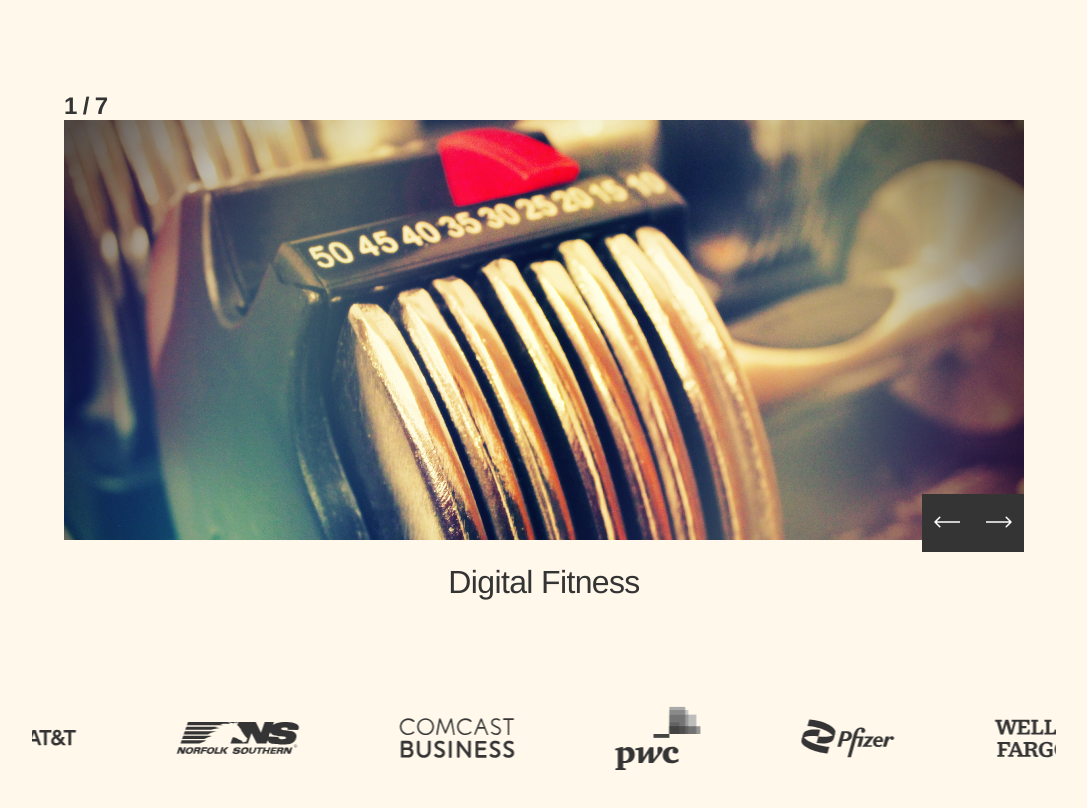
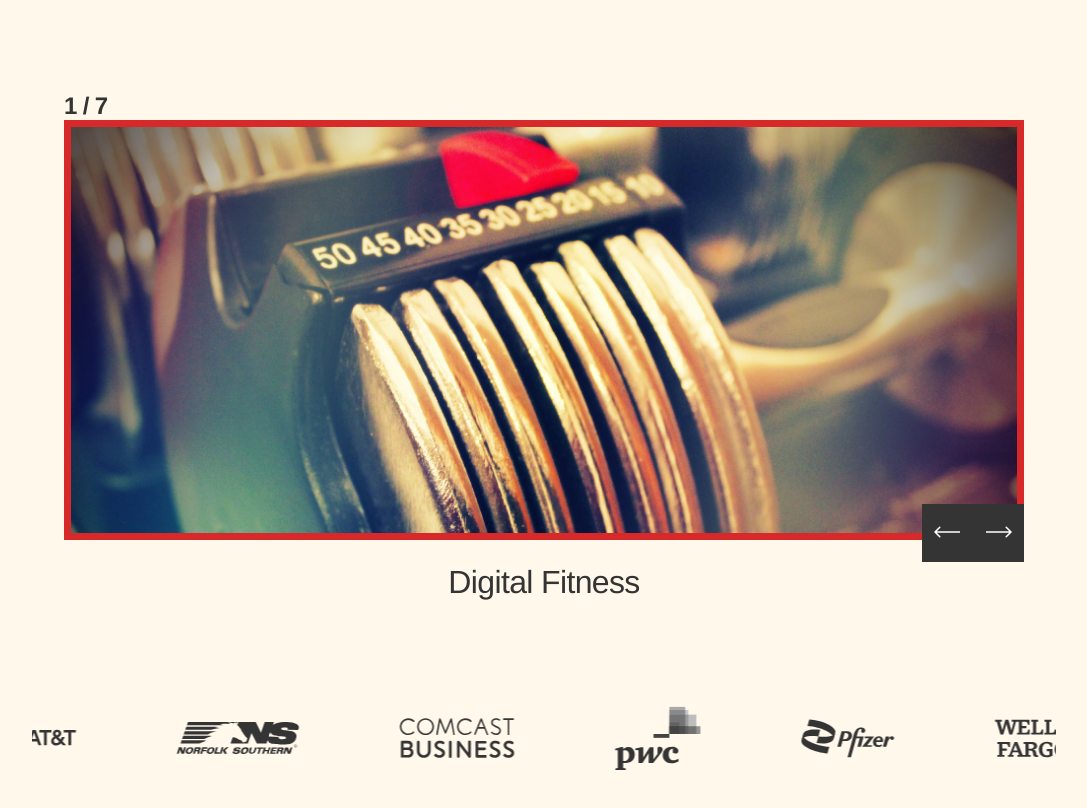
Before and after one commit to elbitapmoC/sojourn, a Next.js app: page / in a window 1280 px wide. Shown: the part 1380-2188 px from the top of the page, without its empty margins (96-1183 px from the left). Built offline with nearby package versions, Linux system fonts and the light colour scheme; a web font is replaced by a local one.

Commit message:
adds border & weights

```diff
--- a/src/components/ImageSlider/ImageSlider.js
+++ b/src/components/ImageSlider/ImageSlider.js
@@ -14,6 +14,7 @@ const ImageSlider = ({ slides }) => {
     backgroundImage: `url(${slides[currentIndex].thumbnail})`,
     backgroundSize: "cover",
     backgroundPosition: "center",
+    border: "7px solid #D72929",
   };
 
   const leftArrow = {
@@ -38,7 +39,7 @@ const ImageSlider = ({ slides }) => {
 
   const arrowsContainer = {
     position: "absolute",
-    bottom: -40,
+    bottom: "-50px",
     right: 0,
   };
 
```
Also changed, not shown: public/images/weights-2.png (added), public/images/weights.png (added).
